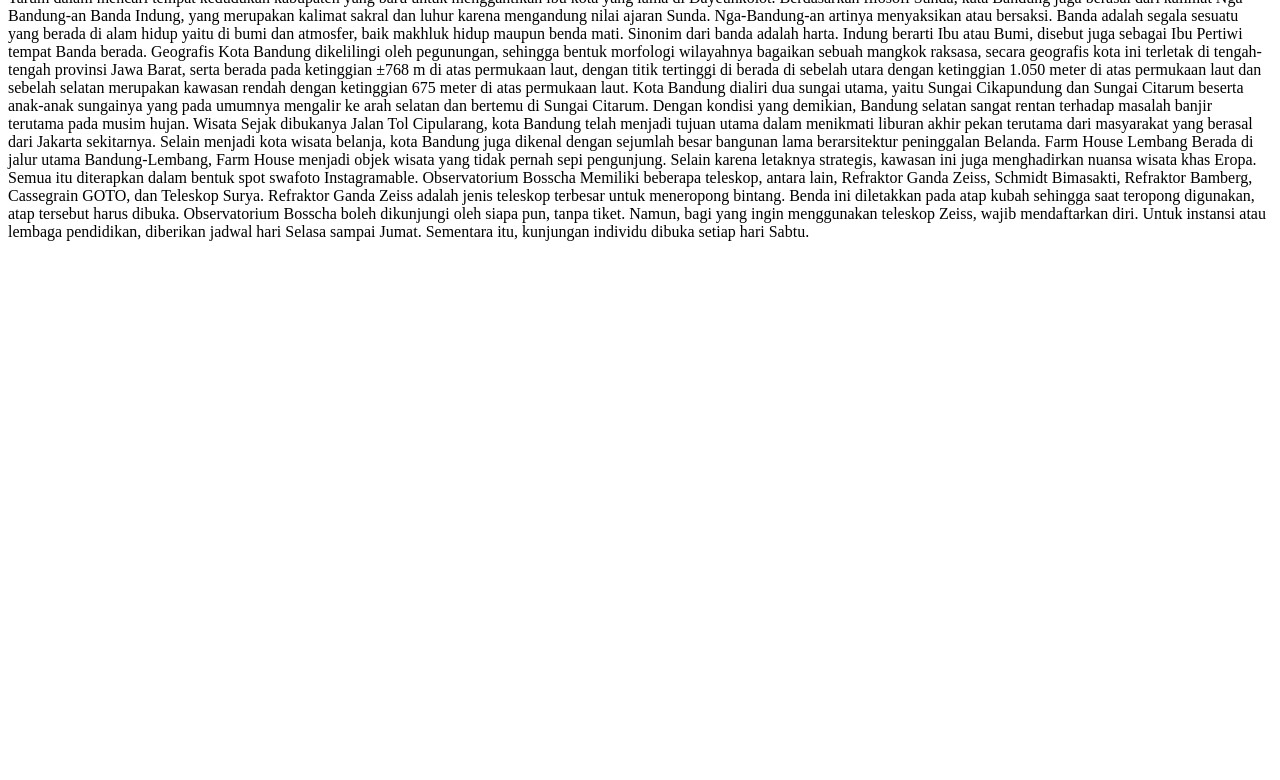
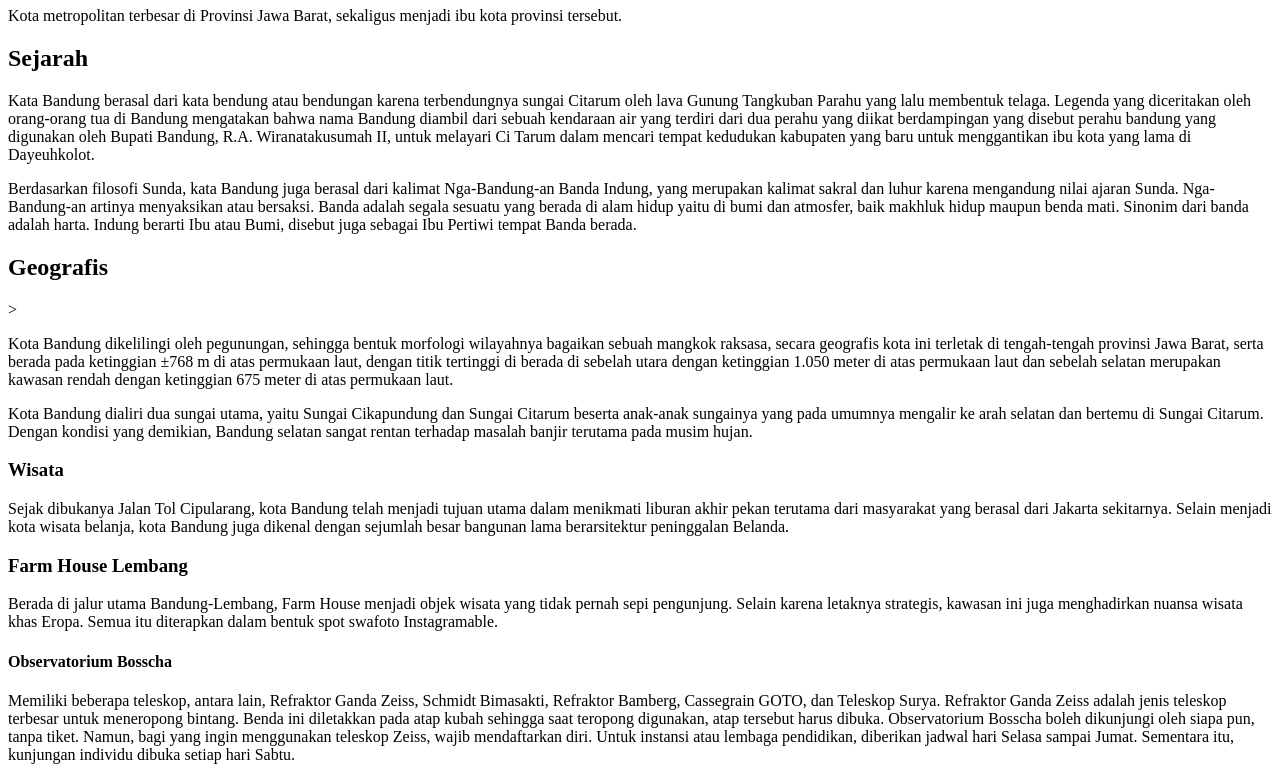
Before and after one commit to MysterBox/Learn-NodeJs, a plain HTML site: page index.html in a window 1280 px wide. Shown: the part 73-853 px from the top of the page. Before the commit the page ends 800 px from the top, so only its background shows below. Drawn offline with Linux system fonts and the light colour scheme.

Commit message:
Bandung 1.4 Menambahkan header dan p

```diff
--- a/index.html
+++ b/index.html
@@ -2,33 +2,32 @@
 <title>Bandung</title>
 <html>
 <head>
-Bandung
-Kota metropolitan terbesar di Provinsi Jawa Barat, sekaligus menjadi ibu kota provinsi tersebut.
+<h1>Bandung</h1>
+<p>Kota metropolitan terbesar di Provinsi Jawa Barat, sekaligus menjadi ibu kota provinsi tersebut.</p>
+
+<h2>Sejarah</h2>
+<p>Kata Bandung berasal dari kata bendung atau bendungan karena terbendungnya sungai Citarum oleh lava Gunung Tangkuban Parahu yang lalu membentuk telaga. Legenda yang diceritakan oleh orang-orang tua di Bandung mengatakan bahwa nama Bandung diambil dari sebuah kendaraan air yang terdiri dari dua perahu yang diikat berdampingan yang disebut perahu bandung yang digunakan oleh Bupati Bandung, R.A. Wiranatakusumah II, untuk melayari Ci Tarum dalam mencari tempat kedudukan kabupaten yang baru untuk menggantikan ibu kota yang lama di Dayeuhkolot.</p>
 
 
-Sejarah
-Kata Bandung berasal dari kata bendung atau bendungan karena terbendungnya sungai Citarum oleh lava Gunung Tangkuban Parahu yang lalu membentuk telaga. Legenda yang diceritakan oleh orang-orang tua di Bandung mengatakan bahwa nama Bandung diambil dari sebuah kendaraan air yang terdiri dari dua perahu yang diikat berdampingan yang disebut perahu bandung yang digunakan oleh Bupati Bandung, R.A. Wiranatakusumah II, untuk melayari Ci Tarum dalam mencari tempat kedudukan kabupaten yang baru untuk menggantikan ibu kota yang lama di Dayeuhkolot.
+<p>Berdasarkan filosofi Sunda, kata Bandung juga berasal dari kalimat Nga-Bandung-an Banda Indung, yang merupakan kalimat sakral dan luhur karena mengandung nilai ajaran Sunda. Nga-Bandung-an artinya menyaksikan atau bersaksi. Banda adalah segala sesuatu yang berada di alam hidup yaitu di bumi dan atmosfer, baik makhluk hidup maupun benda mati. Sinonim dari banda adalah harta. Indung berarti Ibu atau Bumi, disebut juga sebagai Ibu Pertiwi tempat Banda berada.</p>
 
 
-Berdasarkan filosofi Sunda, kata Bandung juga berasal dari kalimat Nga-Bandung-an Banda Indung, yang merupakan kalimat sakral dan luhur karena mengandung nilai ajaran Sunda. Nga-Bandung-an artinya menyaksikan atau bersaksi. Banda adalah segala sesuatu yang berada di alam hidup yaitu di bumi dan atmosfer, baik makhluk hidup maupun benda mati. Sinonim dari banda adalah harta. Indung berarti Ibu atau Bumi, disebut juga sebagai Ibu Pertiwi tempat Banda berada.
+<h2>Geografis</h2>>
+<p>Kota Bandung dikelilingi oleh pegunungan, sehingga bentuk morfologi wilayahnya bagaikan sebuah mangkok raksasa, secara geografis kota ini terletak di tengah-tengah provinsi Jawa Barat, serta berada pada ketinggian ±768 m di atas permukaan laut, dengan titik tertinggi di berada di sebelah utara dengan ketinggian 1.050 meter di atas permukaan laut dan sebelah selatan merupakan kawasan rendah dengan ketinggian 675 meter di atas permukaan laut.</p>
 
 
-Geografis
-Kota Bandung dikelilingi oleh pegunungan, sehingga bentuk morfologi wilayahnya bagaikan sebuah mangkok raksasa, secara geografis kota ini terletak di tengah-tengah provinsi Jawa Barat, serta berada pada ketinggian ±768 m di atas permukaan laut, dengan titik tertinggi di berada di sebelah utara dengan ketinggian 1.050 meter di atas permukaan laut dan sebelah selatan merupakan kawasan rendah dengan ketinggian 675 meter di atas permukaan laut.
+<p>Kota Bandung dialiri dua sungai utama, yaitu Sungai Cikapundung dan Sungai Citarum beserta anak-anak sungainya yang pada umumnya mengalir ke arah selatan dan bertemu di Sungai Citarum. Dengan kondisi yang demikian, Bandung selatan sangat rentan terhadap masalah banjir terutama pada musim hujan.</p>
 
 
-Kota Bandung dialiri dua sungai utama, yaitu Sungai Cikapundung dan Sungai Citarum beserta anak-anak sungainya yang pada umumnya mengalir ke arah selatan dan bertemu di Sungai Citarum. Dengan kondisi yang demikian, Bandung selatan sangat rentan terhadap masalah banjir terutama pada musim hujan.
+<h3>Wisata</h3>
+<p>Sejak dibukanya Jalan Tol Cipularang, kota Bandung telah menjadi tujuan utama dalam menikmati liburan akhir pekan terutama dari masyarakat yang berasal dari Jakarta sekitarnya. Selain menjadi kota wisata belanja, kota Bandung juga dikenal dengan sejumlah besar bangunan lama berarsitektur peninggalan Belanda.</p>
 
 
-Wisata
-Sejak dibukanya Jalan Tol Cipularang, kota Bandung telah menjadi tujuan utama dalam menikmati liburan akhir pekan terutama dari masyarakat yang berasal dari Jakarta sekitarnya. Selain menjadi kota wisata belanja, kota Bandung juga dikenal dengan sejumlah besar bangunan lama berarsitektur peninggalan Belanda.
+<h3>Farm House Lembang</h3>
+<p>Berada di jalur utama Bandung-Lembang, Farm House menjadi objek wisata yang tidak pernah sepi pengunjung. Selain karena letaknya strategis, kawasan ini juga menghadirkan nuansa wisata khas Eropa. Semua itu diterapkan dalam bentuk spot swafoto Instagramable.</p>
 
 
-Farm House Lembang
-Berada di jalur utama Bandung-Lembang, Farm House menjadi objek wisata yang tidak pernah sepi pengunjung. Selain karena letaknya strategis, kawasan ini juga menghadirkan nuansa wisata khas Eropa. Semua itu diterapkan dalam bentuk spot swafoto Instagramable.
-
-
-Observatorium Bosscha
-Memiliki beberapa teleskop, antara lain, Refraktor Ganda Zeiss, Schmidt Bimasakti, Refraktor Bamberg, Cassegrain GOTO, dan Teleskop Surya. Refraktor Ganda Zeiss adalah jenis teleskop terbesar untuk meneropong bintang. Benda ini diletakkan pada atap kubah sehingga saat teropong digunakan, atap tersebut harus dibuka. Observatorium Bosscha boleh dikunjungi oleh siapa pun, tanpa tiket. Namun, bagi yang ingin menggunakan teleskop Zeiss, wajib mendaftarkan diri. Untuk instansi atau lembaga pendidikan, diberikan jadwal hari Selasa sampai Jumat. Sementara itu, kunjungan individu dibuka setiap hari Sabtu.
+<h4>Observatorium Bosscha</h4>
+<p>Memiliki beberapa teleskop, antara lain, Refraktor Ganda Zeiss, Schmidt Bimasakti, Refraktor Bamberg, Cassegrain GOTO, dan Teleskop Surya. Refraktor Ganda Zeiss adalah jenis teleskop terbesar untuk meneropong bintang. Benda ini diletakkan pada atap kubah sehingga saat teropong digunakan, atap tersebut harus dibuka. Observatorium Bosscha boleh dikunjungi oleh siapa pun, tanpa tiket. Namun, bagi yang ingin menggunakan teleskop Zeiss, wajib mendaftarkan diri. Untuk instansi atau lembaga pendidikan, diberikan jadwal hari Selasa sampai Jumat. Sementara itu, kunjungan individu dibuka setiap hari Sabtu.</p>
 </head>
 </html>
```
